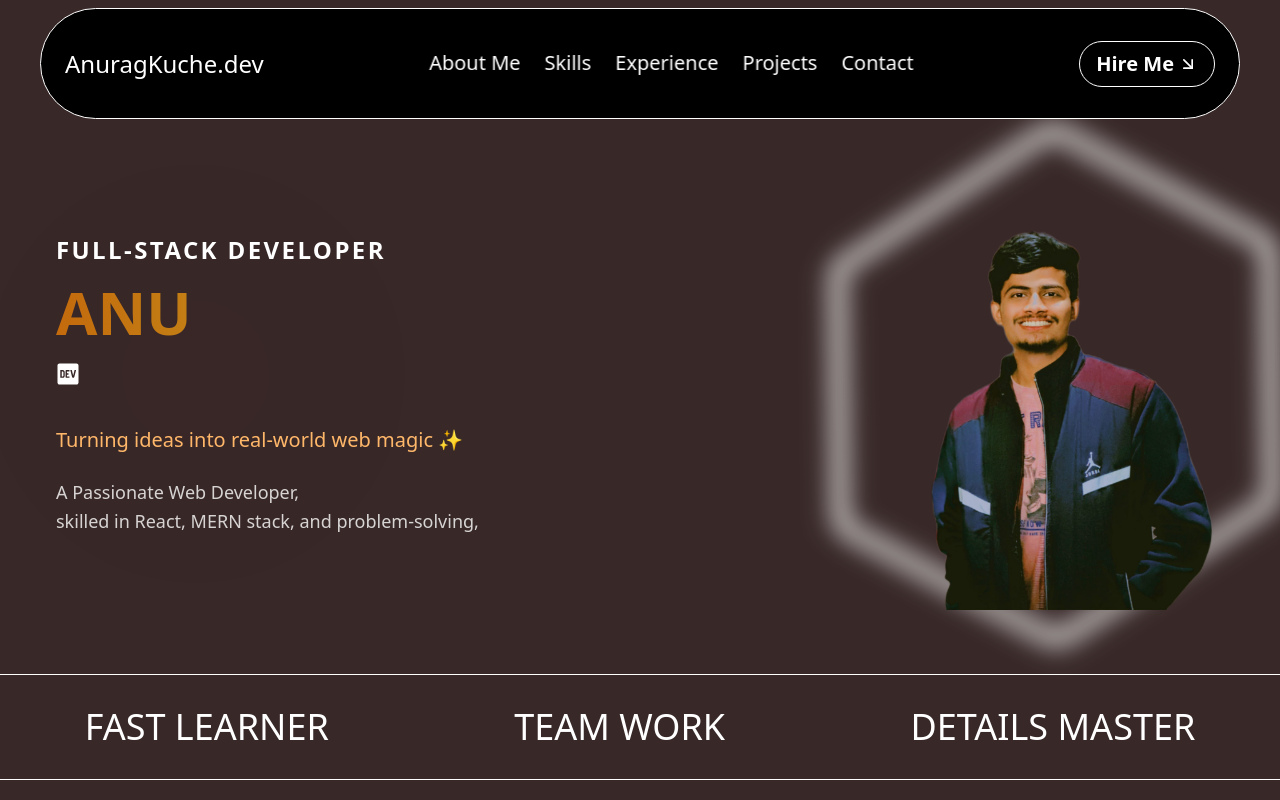
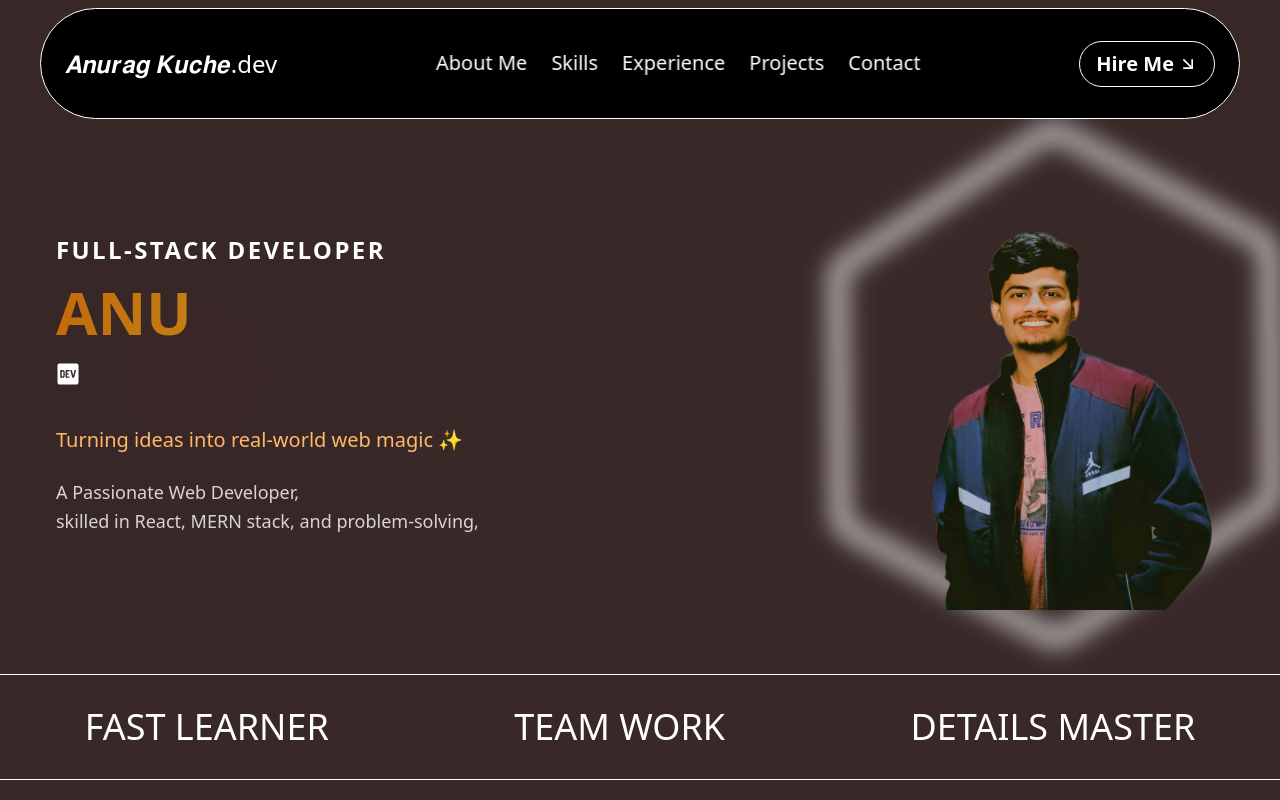
Before and after one commit to Anurag-Kuche/PortFolio, a React (Vite) app: page / in a window 1280 px wide. Shown: the top 800 px of the page. Built offline with nearby package versions, Linux system fonts and the light colour scheme.

Commit message:
Update NavbarLogo.jsx

```diff
--- a/src/components/navbar/NavbarLogo.jsx
+++ b/src/components/navbar/NavbarLogo.jsx
@@ -2,7 +2,7 @@ const NavbarLogo = () => {
     return (
       <div>
         <h1 className="text-white  text-2xl sm:hidden md:block">
-          AnuragKuche.dev
+          𝑨𝒏𝒖𝒓𝒂𝒈 𝑲𝒖𝒄𝒉𝒆.dev
         </h1>
         <h1 className="text-white font-special font-extrabold text-4xl md:hidden sm:block">
           AK
```
